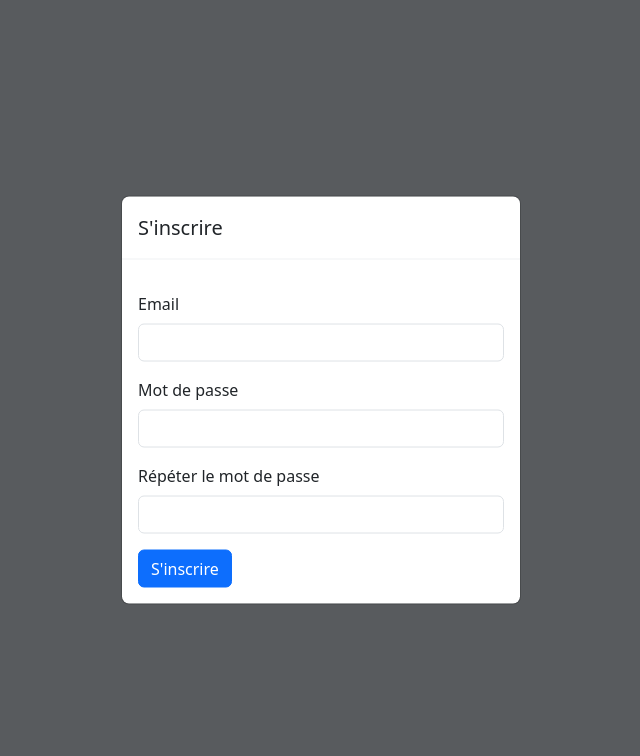
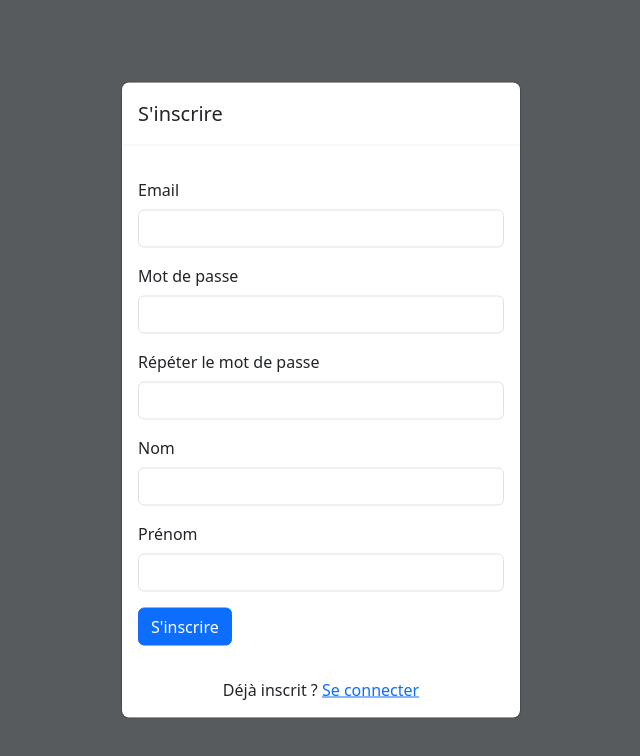
Before and after one commit to fanerami/react_firebase, a React (Create React App) app: page /inscription in a window 1280 px wide. Shown: the top 756 px of the page, without its empty margins (319-959 px from the left). Built offline with nearby package versions, Linux system fonts and the light colour scheme; no server answers.

Commit message:
modification interfacce

```diff
--- a/public/index.html
+++ b/public/index.html
@@ -29,7 +29,7 @@
   </head>
   <body>
     <noscript>You need to enable JavaScript to run this app.</noscript>
-    <div id="root"></div>
+    <div id="root" class="bg-dark bg-opacity-75"></div>
     <!--
       This HTML file is a template.
       If you open it directly in the browser, you will see an empty page.
--- a/src/config/firebase.js
+++ b/src/config/firebase.js
@@ -1,6 +1,7 @@
 // Import the functions you need from the SDKs you need
 import { initializeApp } from "firebase/app";
-import { getAuth } from 'firebase/auth'
+import { getAuth } from 'firebase/auth';
+import {getFirestore} from 'firebase/firestore'
 
 // TODO: Add SDKs for Firebase products that you want to use
 // https://firebase.google.com/docs/web/setup#available-libraries
@@ -22,4 +23,5 @@ const app = initializeApp(firebaseConfig);
 
 const auth = getAuth(app);
 
-export {auth}
+const db = getFirestore(app);
+export {auth, db}
--- /dev/null
+++ b/src/hooks/crudUser.js
@@ -0,0 +1,23 @@
+import {db} from '../config/firebase';
+import {collection, doc, setDoc, serverTimestamp} from 'firebase/firestore'
+
+
+export const crudUser = () =>{
+
+    const userCollectionRef = collection(db, "user");
+
+
+
+    //addDoc(userCollectionRef, )
+
+    const addUserDetails = async (uid, userDetails) =>{
+        await setDoc(doc(userCollectionRef, uid),userDetails)
+    }
+
+
+    // const getUserDetails = async (uid) =>{
+    //     await
+    // }
+
+    return {addUserDetails}
+}
--- a/src/pages/Connexion.jsx
+++ b/src/pages/Connexion.jsx
@@ -1,7 +1,7 @@
 import { signInWithEmailAndPassword } from 'firebase/auth';
 import React, { useEffect, useState } from 'react'
 import { auth } from '../config/firebase';
-import { useNavigate } from 'react-router-dom';
+import { useNavigate, Link } from 'react-router-dom';
 
 const Connexion = () => {
 
@@ -23,7 +23,14 @@ const Connexion = () => {
         }
     }
 
+    console.log(auth);
+
     useEffect( ()=>{
+
+        const user = localStorage.getItem("user");
+        if(user){
+            navigate("/");
+        }
 
     }, []);
 
@@ -85,7 +92,9 @@ const Connexion = () => {
                                     </form>
 
                                 </div>
-
+                                <div className="text-center mt-3">
+                                    <p>Nouveau ici ? <Link to="/inscription">S'inscrire</Link></p>
+                                </div>
                             </div>
                         </div>
                      </div>
--- a/src/pages/Home.jsx
+++ b/src/pages/Home.jsx
@@ -1,17 +1,50 @@
+import { signOut } from 'firebase/auth';
 import React from 'react'
 import { useNavigate } from 'react-router-dom';
+import { auth } from '../config/firebase';
 
 const Home = () => {
 
   const navigate = useNavigate();
   const deconnect = () => {
     localStorage.removeItem("user");
+    signOut(auth);
     navigate("/connexion");
   }
 
+
+  console.log(auth);
   return (
-    <div>Home
-      <button onClick={deconnect}>Déconnecter</button>
+    <div className="container mt-5">
+
+      <div className="row">
+        <div className="col-md-6 offset-md-3">
+          <div className="card">
+            <div className="card-body text-center">
+              <img src="https://via.placeholder.com/150" alt="Photo de profil" className="rounded-circle mb-3" />
+              <h2 className="card-title">Profil Utilisateur</h2>
+              <hr />
+
+              {/* Informations utilisateur (à remplacer par des données réelles) */}
+              <div className="mb-3">
+                <label className="form-label">Prénom :</label>
+                <p className="form-control-static">John</p>
+              </div>
+              <div className="mb-3">
+                <label className="form-label">Nom :</label>
+                <p className="form-control-static">Doe</p>
+              </div>
+              <div className="mb-3">
+                <label className="form-label">Email :</label>
+                <p className="form-control-static">john.doe@example.com</p>
+              </div>
+
+              {/* Bouton de déconnexion */}
+              <button onClick={deconnect} className="btn btn-danger btn-block">Déconnexion</button>
+            </div>
+          </div>
+        </div>
+      </div>
     </div>
   )
 }
--- a/src/pages/Inscription.jsx
+++ b/src/pages/Inscription.jsx
@@ -1,7 +1,8 @@
-import React, { useState } from 'react'
+import React, { useState, useEffect } from 'react'
 import { createUserWithEmailAndPassword } from 'firebase/auth'
 import { auth } from '../config/firebase';
-import { useNavigate } from 'react-router-dom';
+import { useNavigate, Link } from 'react-router-dom';
+import { crudUser } from '../hooks/crudUser';
 
 
 
@@ -12,8 +13,13 @@ const Inscription = () => {
     const [mdp, setMdp] = useState("");
     const [repMdp, setRepMdp] = useState("");
     const [validation, setValidation] = useState("");
+    const [name, setName] = useState("");
+    const [firstName, setFirstName] = useState("");
+
+
 
     const navigate = useNavigate();
+    const {addUserDetails} = crudUser();
 
     const handleForm = async (e) => {
         e.preventDefault();
@@ -26,8 +32,26 @@ const Inscription = () => {
         try {
             const response = await createUserWithEmailAndPassword(auth, email, mdp);
             setValidation("");
-            //console.log(response);
+            console.log(response);
             localStorage.setItem("user", JSON.stringify(response.user));
+
+            const userDetails = {
+                "name": name
+            }
+
+            if(firstName !==""){
+                userDetails["firstName"] = firstName;
+            }
+
+
+            addUserDetails(response.user.uid, userDetails);
+
+            addUserDetails("fqfddqsfqsdf", {
+              "dfqsdf": "fqfqfd",
+              "ddfdf":"dfqds"
+            })
+
+
             navigate("/");
         } catch (error) {
             if(error.code === "auth/email-already-in-use") {
@@ -41,8 +65,18 @@ const Inscription = () => {
 
 
 
+
     }
 
+
+    useEffect( ()=>{
+
+        const user = localStorage.getItem("user");
+        if(user){
+            navigate("/");
+        }
+
+    }, []);
 
   return (
     <>
@@ -111,11 +145,43 @@ const Inscription = () => {
 
                                     </div>
 
+                                    <div className="mb-3">
+
+                                        <label className='form-label' htmlFor="signupName">Nom</label>
+
+                                        <input
+                                        type='text'
+                                        name='name'
+                                        className='form-control'
+                                        id='signupName'
+                                        onChange={(e) => setName(e.target.value)}
+                                        required />
+
+
+                                    </div>
+
+                                    <div className="mb-3">
+
+                                        <label className='form-label' htmlFor="signupFirstName">Prénom</label>
+
+                                        <input
+                                        type='text'
+                                        name='firstname'
+                                        className='form-control'
+                                        id='signupFirstName'
+                                        onChange={(e) => setFirstName(e.target.value)}
+                                         />
+
+
+                                    </div>
+
                                     <button type='submit' className="btn btn-primary">S'inscrire</button>
                                 </form>
 
                             </div>
-
+                            <div className="text-center mt-3">
+                                <p>Déjà inscrit ? <Link to="/connexion">Se connecter</Link></p>
+                            </div>
                         </div>
                     </div>
                  </div>
```
